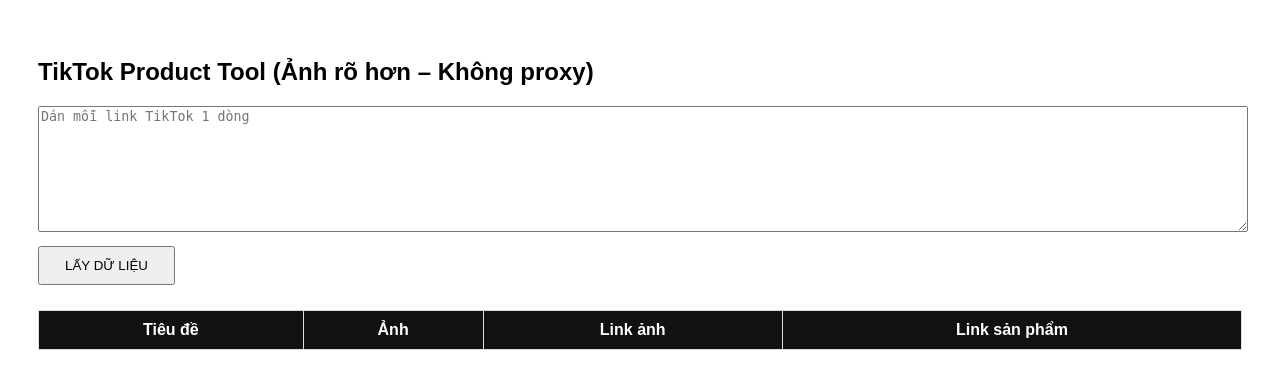
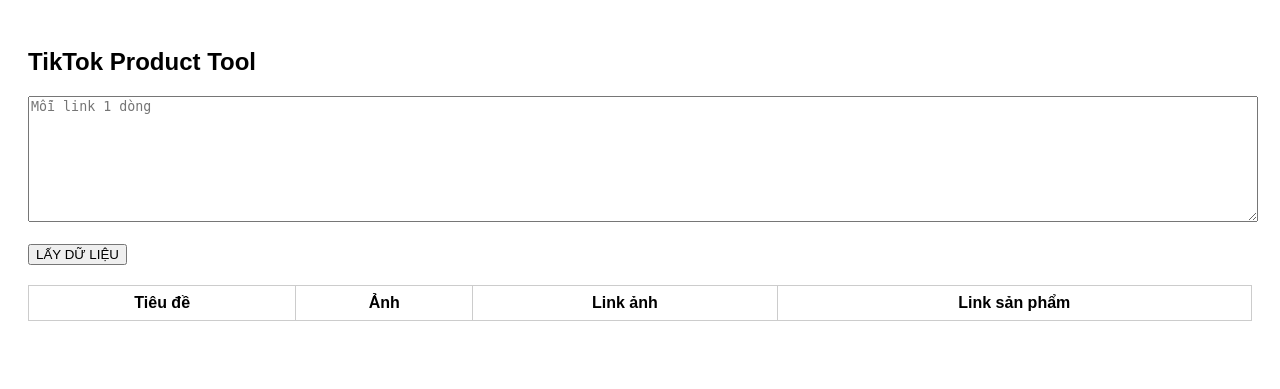
Before and after one commit to Nguyen040902/tiktok_tool, a Flask app: page / in a window 1280 px wide. Shown: the top 389 px of the page. Run offline with Flask 3, Linux system fonts and the light colour scheme; lists and menus that the app fills with data are empty.

Commit message:
Update index.html

```diff
--- a/templates/index.html
+++ b/templates/index.html
@@ -2,51 +2,22 @@
 <html lang="vi">
 <head>
 <meta charset="UTF-8">
-<title>TikTok Product Tool</title>
-
+<title>TikTok Product Viewer</title>
 <style>
-body {
-    font-family: Arial;
-    padding: 30px;
-}
-textarea {
-    width: 100%;
-    height: 120px;
-}
-button {
-    padding: 10px 25px;
-    margin-top: 10px;
-    cursor: pointer;
-}
-table {
-    width: 100%;
-    border-collapse: collapse;
-    margin-top: 25px;
-}
-th, td {
-    border: 1px solid #ddd;
-    padding: 10px;
-    vertical-align: top;
-}
-th {
-    background: #111;
-    color: white;
-}
-img {
-    width: 220px;
-}
-a {
-    word-break: break-all;
-}
+body { font-family: Arial; padding: 20px }
+textarea { width: 100%; height: 120px }
+table { width: 100%; border-collapse: collapse; margin-top: 20px }
+th, td { border: 1px solid #ccc; padding: 8px }
+img { width: 80px }
+input { width: 100% }
 </style>
 </head>
-
 <body>
 
-<h2>TikTok Product Tool (Ảnh rõ hơn – Không proxy)</h2>
+<h2>TikTok Product Tool</h2>
 
-<textarea id="links" placeholder="Dán mỗi link TikTok 1 dòng"></textarea><br>
-<button onclick="run()">LẤY DỮ LIỆU</button>
+<textarea id="links" placeholder="Mỗi link 1 dòng"></textarea><br><br>
+<button onclick="fetchData()">LẤY DỮ LIỆU</button>
 
 <table>
 <thead>
@@ -61,47 +32,32 @@
 </table>
 
 <script>
-function upscaleImage(url) {
-    if (!url) return "";
-    return url.replace(/resize-webp:\d+:\d+/, "resize-webp:1080:1080");
-}
+function fetchData() {
+  const urls = document.getElementById("links").value
+    .split("\n")
+    .map(l => l.trim())
+    .filter(l => l);
 
-async function fetchHTML(url) {
-    const res = await fetch(url);
-    return await res.text();
-}
+  fetch("/", {
+    method: "POST",
+    headers: {"Content-Type": "application/json"},
+    body: JSON.stringify({urls})
+  })
+  .then(res => res.json())
+  .then(data => {
+    const tbody = document.getElementById("result");
+    tbody.innerHTML = "";
 
-function extractMeta(html, prop) {
-    const doc = new DOMParser().parseFromString(html, "text/html");
-    const tag = doc.querySelector(`meta[property="${prop}"]`);
-    return tag ? tag.content : "";
-}
-
-async function run() {
-    const links = document.getElementById("links").value.trim().split("\n");
-    const table = document.getElementById("result");
-    table.innerHTML = "";
-
-    for (let link of links) {
-        try {
-            const html = await fetchHTML(link);
-            const title = extractMeta(html, "og:title");
-            let image = extractMeta(html, "og:image");
-            image = upscaleImage(image);
-
-            if (title && image) {
-                table.innerHTML += `
+    data.forEach(p => {
+      tbody.innerHTML += `
         <tr>
-                    <td>${title}</td>
-                    <td><img src="${image}"></td>
-                    <td><a href="${image}" target="_blank">${image}</a></td>
-                    <td><a href="${link}" target="_blank">${link}</a></td>
+          <td>${p.title}</td>
+          <td><img src="${p.image}"></td>
+          <td><input value="${p.image}" onclick="this.select()"></td>
+          <td><input value="${p.product_url}" onclick="this.select()"></td>
         </tr>`;
-            }
-        } catch (e) {
-            console.log("Không lấy được:", link);
-        }
-    }
+    });
+  });
 }
 </script>
 
```
Lines whose indentation alone changed are shown as unchanged.
